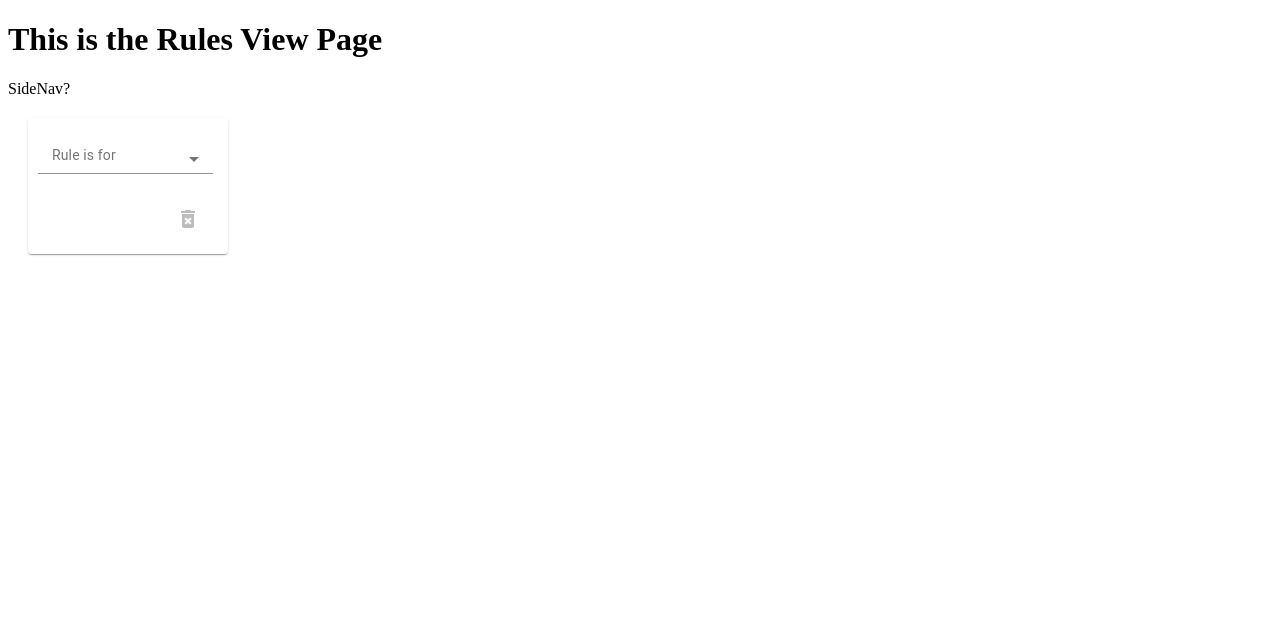
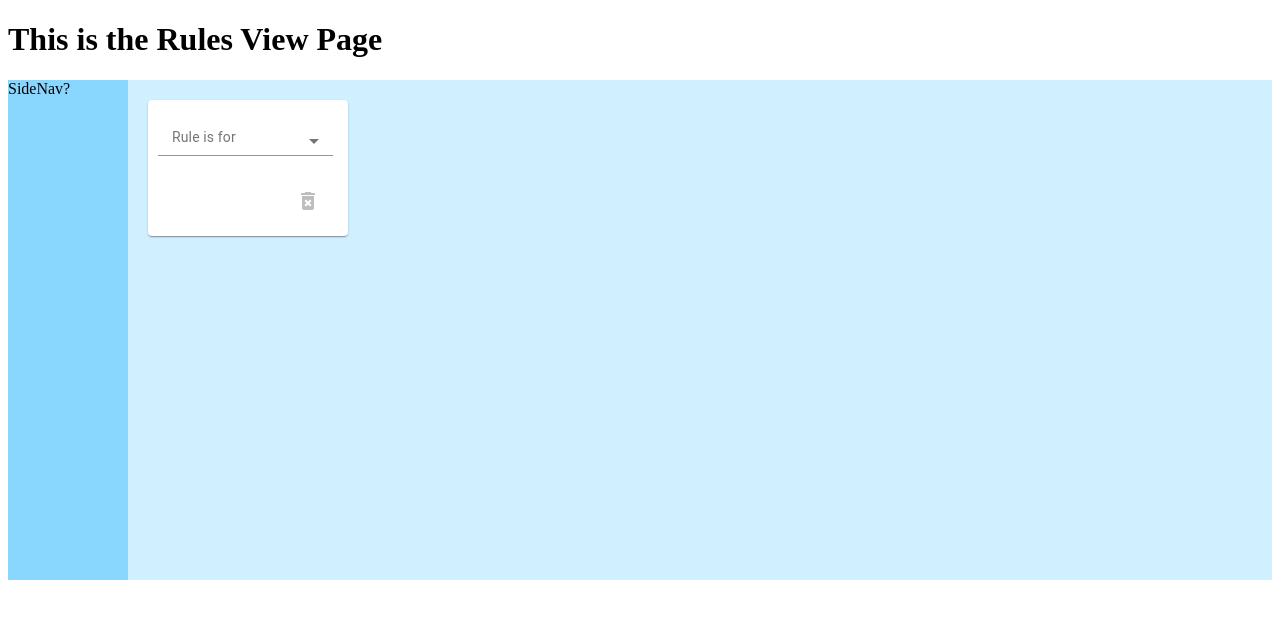
Before and after one commit to mshowman/capstoneBlockchain, a React (Create React App) app in the folder bloxiom/: page / in a window 1280 px wide. Shown: the top 618 px of the page. Built offline with nearby package versions, Linux system fonts and the light colour scheme.

Commit message:
More Layout playing around. Going to refactor Rules component to Dialog for better UX.

```diff
--- a/bloxiom/src/views/RuleView.js
+++ b/bloxiom/src/views/RuleView.js
@@ -2,11 +2,15 @@ import React from 'react';
 import Rule from '../components/Rule';
 
 const RuleView = () => (
-  <div>
-    <h1>This is the Rules View Page</h1>
-    <span>SideNav?</span>
-    <span><Rule /></span>
-  </div>
+  <>
+    <div style={{ width: '100%' }}>
+      <h1>This is the Rules View Page</h1>
+    </div>
+    <div style={{ display: 'flex', flexDirection: 'row', minHeight: 500 }}>
+      <div style={{ width: 120, backgroundColor: 'rgb(20, 175, 256, 0.5)' }}>SideNav?</div>
+      <div style={{ width: 'calc(100% - 120px)', backgroundColor: 'rgb(20, 175, 256, 0.2)' }}><Rule /></div>
+    </div>
+  </>
 );
 
 export default RuleView;
```
